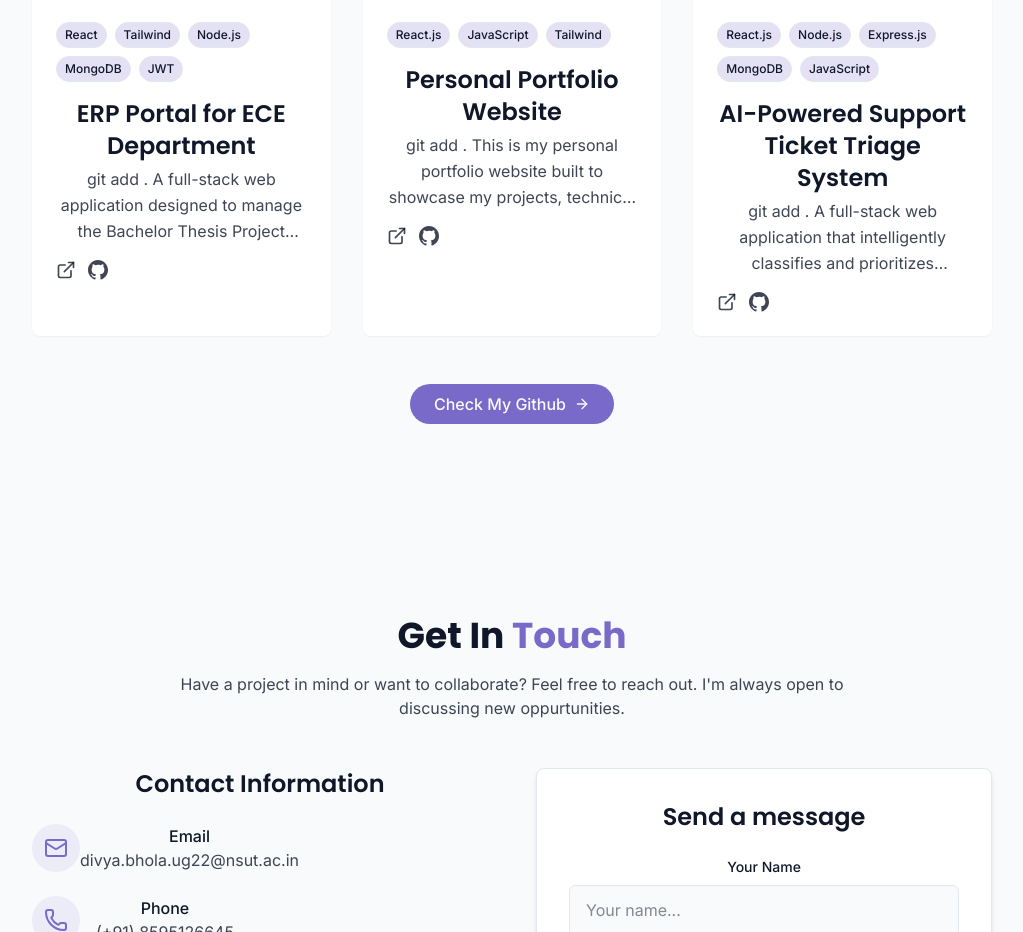
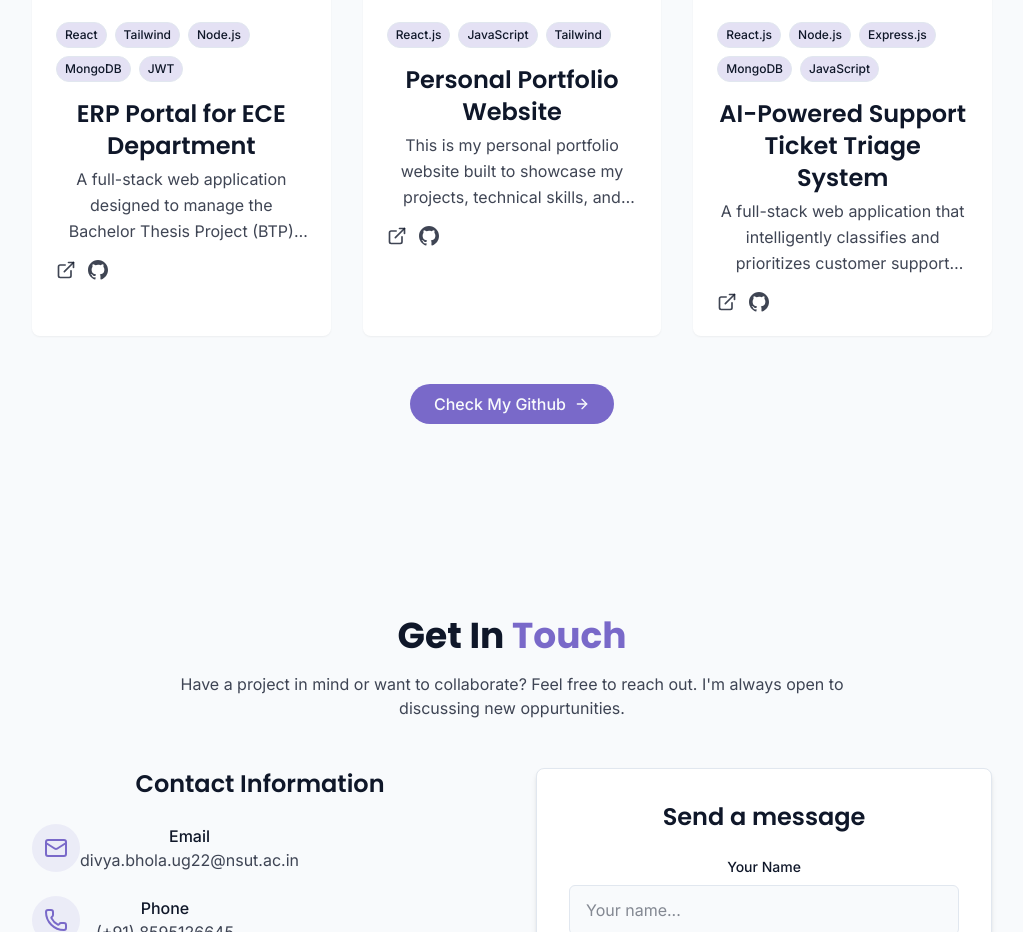
Before and after one commit to bholadivya/divya-portfolio, a React (Vite) app: page / in a window 1280 px wide. Shown: the part 3667-4599 px from the top of the page, without its empty margins (128-1151 px from the left). Built offline with nearby package versions, Linux system fonts and the light colour scheme.

Commit message:
added demoURL and github links of my project

```diff
--- a/src/components/ProjectSection.jsx
+++ b/src/components/ProjectSection.jsx
@@ -18,8 +18,8 @@ const Projects = [
       "This is my personal portfolio website built to showcase my projects, technical skills, and development experience as a frontend-focused full stack developer. The portfolio is designed with a focus on clean UI, responsiveness, and user experience, providing an interactive way to explore my work.",
     image: "/Projects/portfolio2.png",
     tags: ["React.js", "JavaScript", "Tailwind"],
-    demoUrl: "your-vercel-link",
-    githubUrl: "your-github-link",
+    demoUrl: "https://divya-portfolio-steel.vercel.app/",
+    githubUrl: "https://github.com/bholadivya/divya-portfolio.git",
   },
   {
     id: 3,
@@ -28,7 +28,7 @@ const Projects = [
       "A full-stack web application that intelligently classifies and prioritizes customer support tickets using rule-based NLP logic.",
     image: "/Projects/ai-ticket-triage.png",
     tags: ["React.js", "Node.js", "Express.js", "MongoDB", "JavaScript"],
-    demoUrl: "#",
+    demoUrl: "https://ai-ticket-triage-eight.vercel.app/",
     githubUrl: "https://github.com/bholadivya/AI-Ticket-Triage.git",
   },
 ];
@@ -72,7 +72,7 @@ export const ProjectSection = () => {
                   {project.title}
                 </h3>
                 <p className="text-foreground/80 text-sm md:text-base leading-relaxed line-clamp-3 mb-4">
-                  git add . {project.description}
+                  {project.description}
                 </p>
                 <div className="flex justify-between items-center">
                   <div className="flex space-x-3 ">
```
